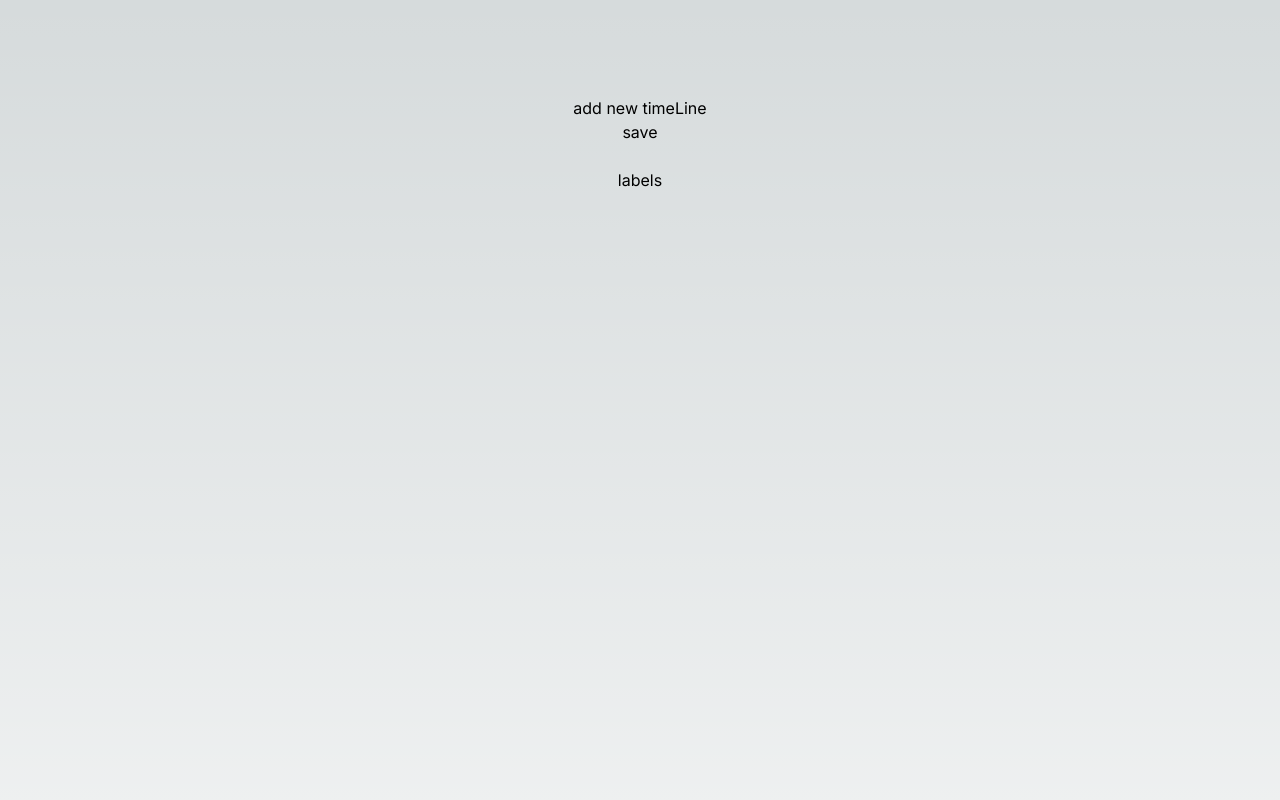
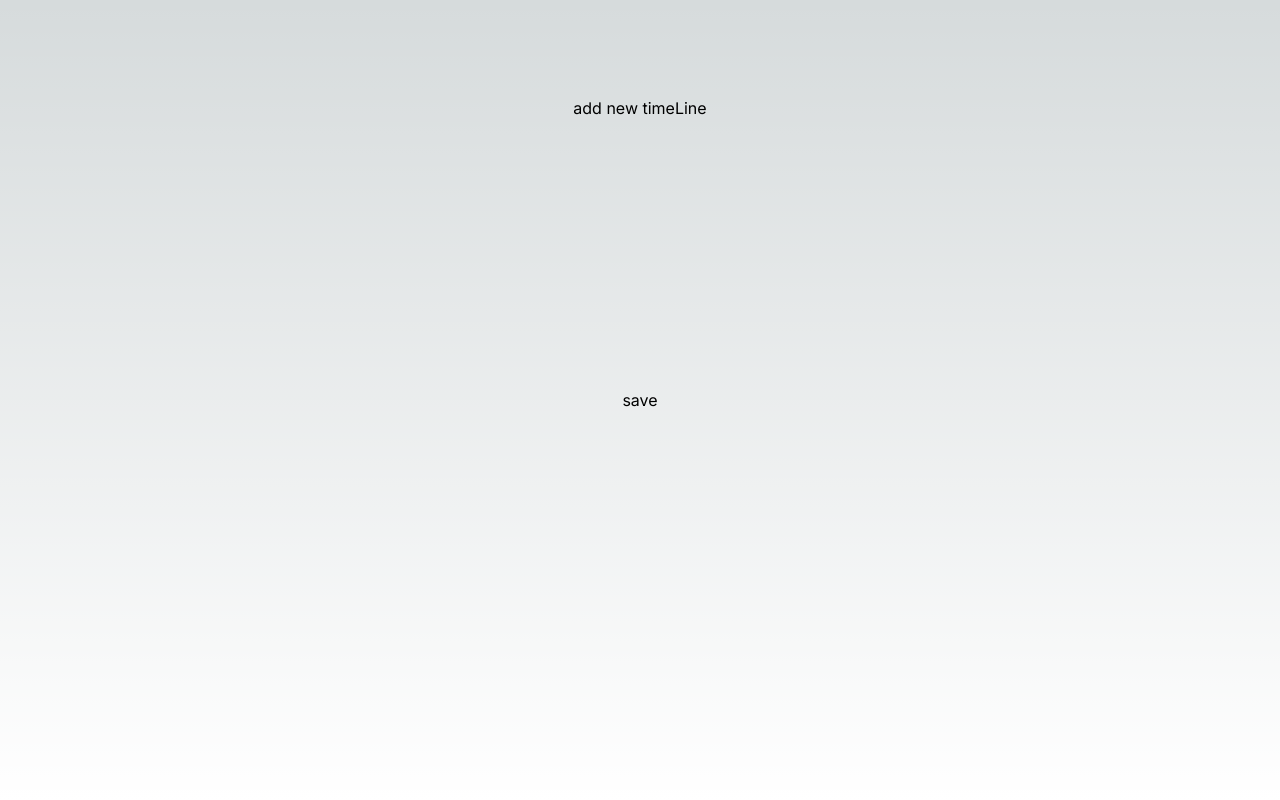
Before and after one commit to NTUST-Full-Stack-Laboratory-Team/dayflow, a Next.js app: page / in a window 1280 px wide. Shown: the top 800 px of the page. Built offline with nearby package versions, Linux system fonts and the light colour scheme.

Commit message:
Finish basic function

```diff
--- a/app/schedule.tsx
+++ b/app/schedule.tsx
@@ -1,6 +1,6 @@
 "use client";
 import React, { useState, useEffect, useMemo, useCallback } from "react";
-import PieChart from './PieChart';
+import PieChart from './component/PieChart';
 import { DndProvider } from "react-dnd";
 import { HTML5Backend } from "react-dnd-html5-backend";
 import update from 'immutability-helper'
@@ -132,16 +132,16 @@ export default function Schedule() {
             <button onClick={handleClick}>add new timeLine</button>
             <button onClick={handleSave}>save</button>
             <br></br>
-            <div>labels</div>
-            <ul>
-                {labels.map((value, index) => (
-                    <li key={`labels_${index}`}>{value.thing}
-                        - {Math.floor(value.minute / 60)}:{value.minute % 60}</li>
-                ))}
-            </ul>
-            <PieChart data={chartData} labels={chartLabel} />
         </DndProvider>
     );
+    // <div>labels</div>
+    // <ul>
+    //     {labels.map((value, index) => (
+    //         <li key={`labels_${index}`}>{value.thing}
+    //             - {Math.floor(value.minute / 60)}:{value.minute % 60}</li>
+    //     ))}
+    // </ul>
+    //<PieChart data={chartData} labels={chartLabel} />
 }
 
 
```
Also changed, not shown: app/component/PieChart.tsx (renamed from app/PieChart.tsx).
